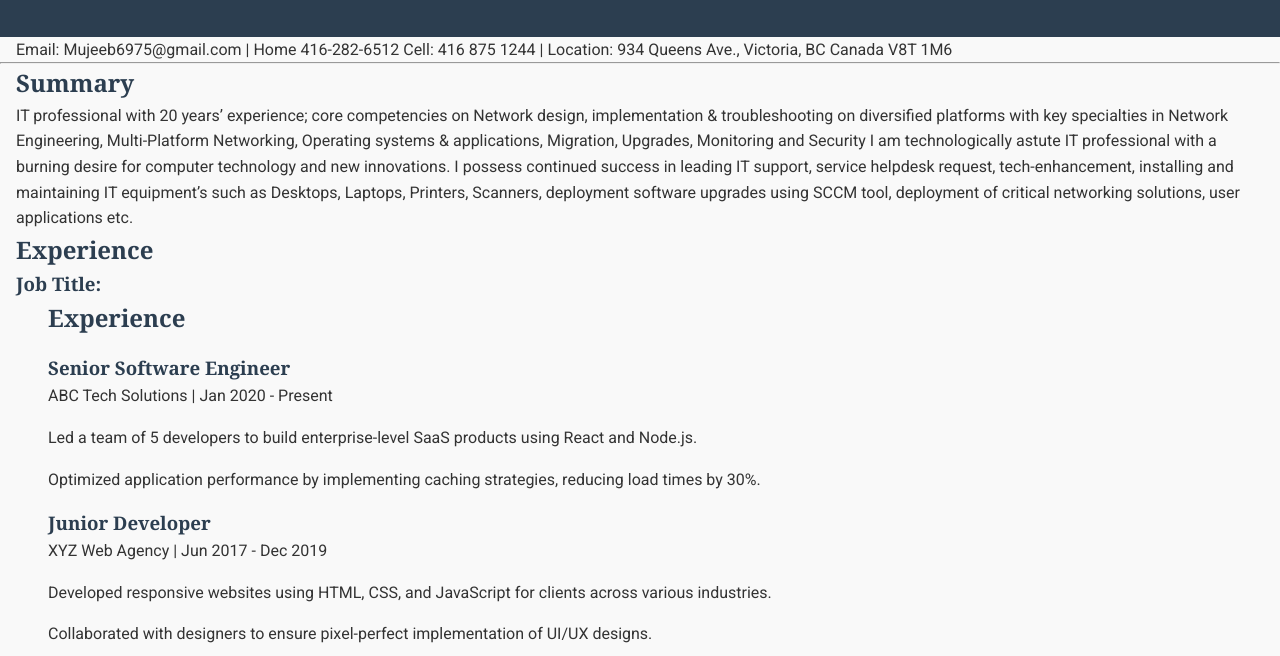
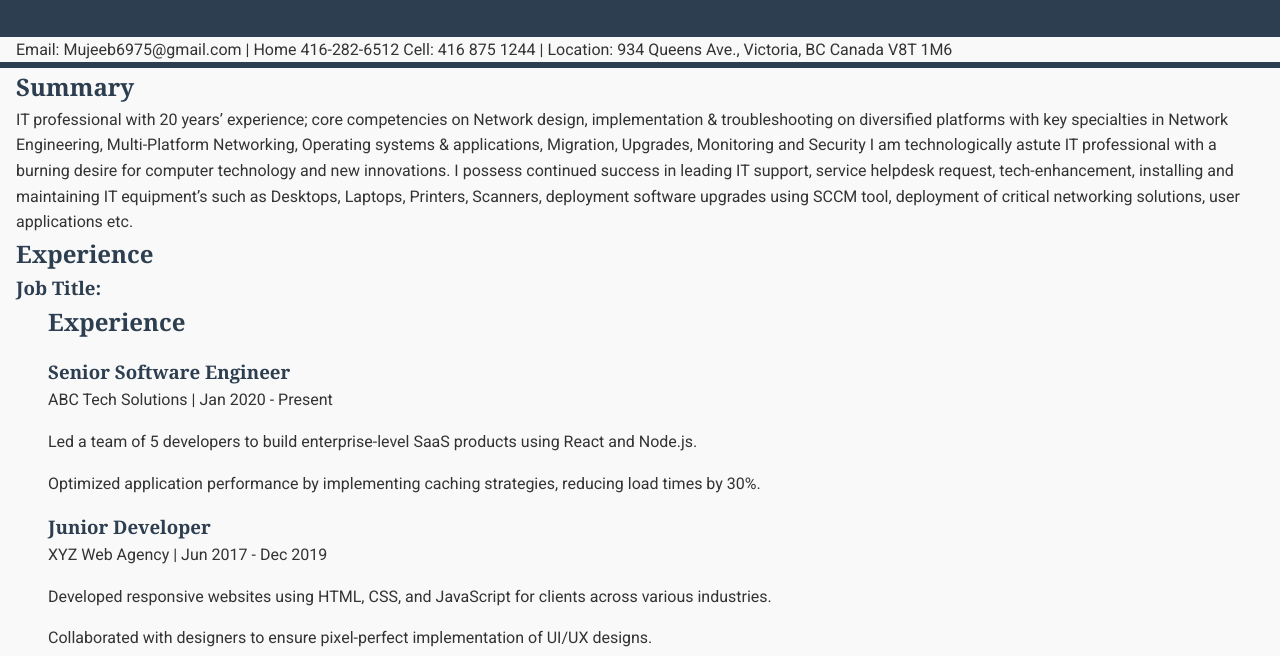
Before and after one commit to mujee1244/project2, a plain HTML site: page resume.html in a window 1280 px wide. Shown: the part 144-800 px from the top of the page. Drawn offline with Linux system fonts and the light colour scheme.

Commit message:
changed hr look and added bg color for links

```diff
--- a/style/index.css
+++ b/style/index.css
@@ -18,6 +18,10 @@ h1, h2, h3 {
   font-family: 'Georgia', serif;
   color: #2c3e50;
   padding: 0 1rem;
+}
+
+hr {
+  border: 3px solid #2c3e50;
 }
 
 a {
@@ -61,6 +65,7 @@ nav ul li a {
 
 nav ul li a:hover {
   color: #f39c12;
+  background-color: #674f29;
 }
 
 header {
```
